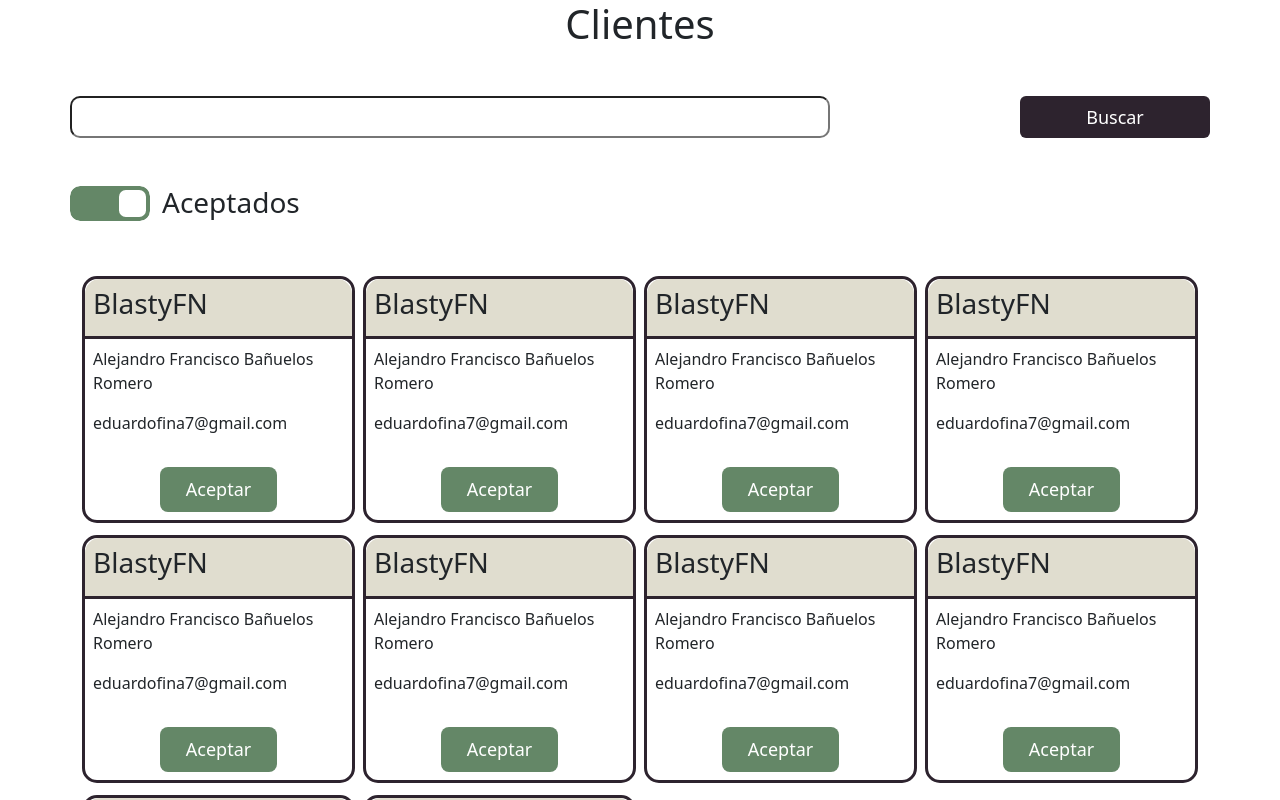
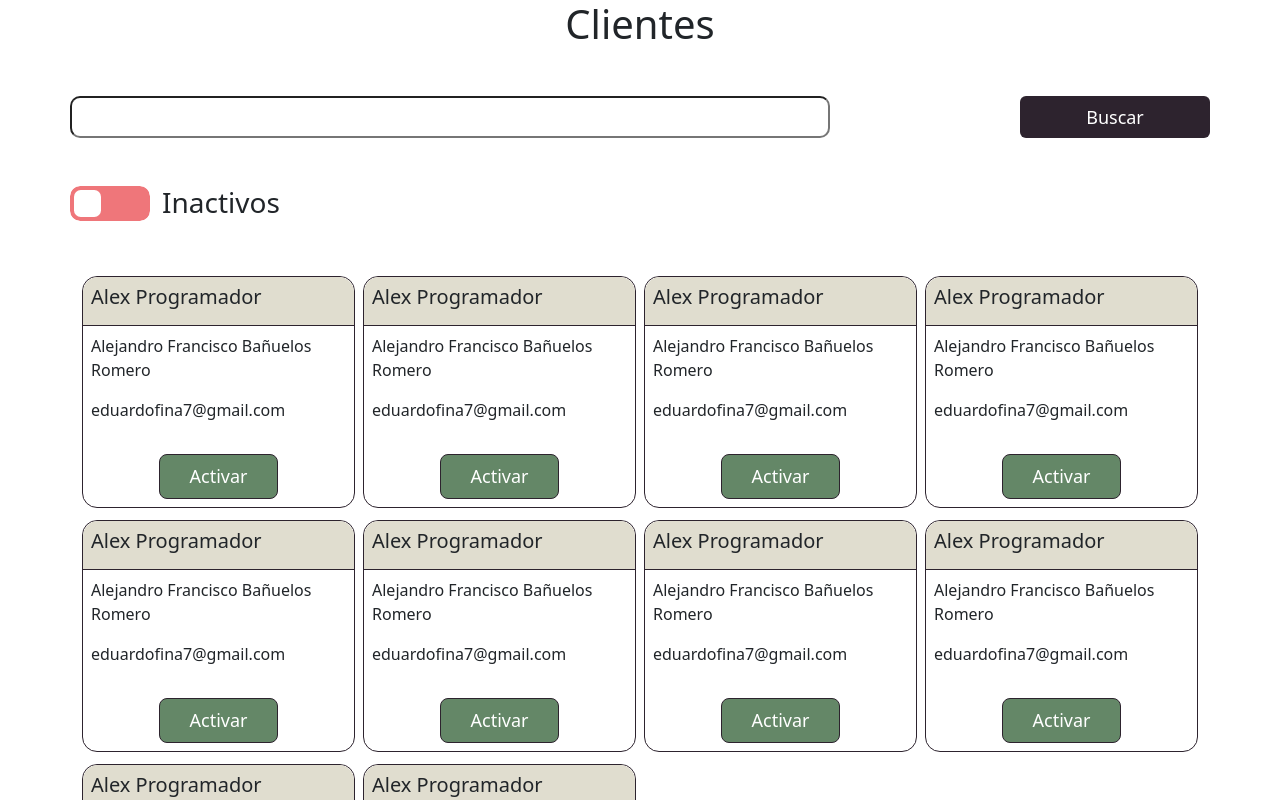
Before and after one commit to BlastyFN/factura-sync, a React (Create React App) app: page / in a window 1280 px wide. Shown: the top 800 px of the page. Built offline with nearby package versions, Linux system fonts and the light colour scheme.

Commit message:
Interfaz de clientes v1.1

```diff
--- a/src/components/ClientsContainer.jsx
+++ b/src/components/ClientsContainer.jsx
@@ -2,22 +2,22 @@
 import React, {useState } from 'react';
 
 const ClientsContainer = () =>{
-    const [accepted, setAccepted] = useState(true);
+    const [active, setActive] = useState(false);
     const [filterText, setFilterText] = useState("");
 
-    const toggleAcceptance=()=> {
-        setAccepted(!accepted);
+    const toggleActivity=()=> {
+        setActive(!active);
     }
     return(
         <div className='ClientsContainer'>
             <h1 className='text-center'>Clientes</h1>
-            <ClientsFilter isAccepted={accepted} onChangeSwitch={toggleAcceptance} onBtnSubmit={setFilterText}/>
-            <ClientBoard />
+            <ClientsFilter isActive={active} onChangeSwitch={toggleActivity} onBtnSubmit={setFilterText}/>
+            <ClientBoard isActive={active} />
         </div>
     );
 }
 
-const ClientsFilter = ({isAccepted, onChangeSwitch, onBtnSubmit}) =>{
+const ClientsFilter = ({isActive, onChangeSwitch, onBtnSubmit}) =>{
     //Estado local para poder limpiarlo cuando cambia el switch
     const [search, setSearch] = useState('');
     return(
@@ -29,7 +29,7 @@ const ClientsFilter = ({isAccepted, onChangeSwitch, onBtnSubmit}) =>{
             </div>
             <div className='row client-filter-row'>
                 <div className="switch col-2  d-inline-block">
-                    <input type="checkbox" id="switch-1" className="switch-input"  checked={isAccepted} onChange={()=>{
+                    <input type="checkbox" id="switch-1" className="switch-input"  checked={isActive} onChange={()=>{
                         onChangeSwitch();
                         setSearch("");
                         onBtnSubmit("");
@@ -37,7 +37,7 @@ const ClientsFilter = ({isAccepted, onChangeSwitch, onBtnSubmit}) =>{
                     <label htmlFor="switch-1" className="switch-label"></label>
 
                 </div>
-                <h3 className='d-inline-block col-10'>{isAccepted ? "Aceptados" : "No Aceptados"}</h3>
+                <h3 className='d-inline-block col-10'>{isActive ? "Activos" : "Inactivos"}</h3>
             </div>
 
             <div className='row client-filter-row'>
@@ -48,20 +48,21 @@ const ClientsFilter = ({isAccepted, onChangeSwitch, onBtnSubmit}) =>{
     );
 }
 
-const ClientBoard = () =>{
+const ClientBoard = ({isActive}) =>{
+
     return(
         <div className='container overflow-hidden'>
             <div className='row row-cols-2 row-cols-lg-4 g-1 g-lg-2'>
-                <ClientCard />
-                <ClientCard />
-                <ClientCard />
-                <ClientCard />
-                <ClientCard />
-                <ClientCard />
-                <ClientCard />
-                <ClientCard />
-                <ClientCard />
-                <ClientCard />
+                <ClientCard isActive={isActive} />
+                <ClientCard isActive={isActive} />
+                <ClientCard isActive={isActive} />
+                <ClientCard isActive={isActive} />
+                <ClientCard isActive={isActive} />
+                <ClientCard isActive={isActive} />
+                <ClientCard isActive={isActive} />
+                <ClientCard isActive={isActive} />
+                <ClientCard isActive={isActive} />
+                <ClientCard isActive={isActive} />
 
 
             </div>
@@ -70,19 +71,19 @@ const ClientBoard = () =>{
     );
 }
 
-const ClientCard = ()=>{
+const ClientCard = ({isActive, client})=>{
     return(
         <div className='col mb-1'>
             <div className='ClientCard col'>
                 <div className='ClientCard-header p-2'>
-                    <h3>BlastyFN</h3>
+                    <h5>Alex Programador</h5>
                 </div>
                 <div className='ClientCard-body p-2'>
                     <p >Alejandro Francisco Bañuelos Romero</p>
                     <p>eduardofina7@gmail.com</p>
                 </div>
                 <div className='ClientCard-footer p-2 d-grid gap-2 col-6 mx-auto'>
-                    <button className='btn btn-lg btn-green'>Aceptar</button>
+                    <button className={"btn btn-lg " + (isActive?"btn-red":"btn-green")}>{isActive?"Desactivar":"Activar"}</button>
                 </div>
 
             </div>
--- a/src/global.css
+++ b/src/global.css
@@ -34,6 +34,7 @@
 
 .ClientCard{
     border-style: solid;
+    border-width: 1px;
     border-color: var(--Raisin-Black);
     padding: 0;
     border-radius: 15px;
@@ -48,6 +49,7 @@
     border-color: var(--Raisin-Black);
     border-top-right-radius: 15px;
     border-top-left-radius: 15px;
+    border-width: 1px;
 }
 
 .ClientCard-header h2{
@@ -59,4 +61,16 @@
     background-color: var(--Green);
     color: white;
     font-size: large;
+    border-style: solid;
+    border-width: 1px;
+    border-color: var(--Raisin-Black);
 }
+
+.btn-red{
+    background-color: var(--Red);
+    border-color: var(--Raisin-Black);
+    color: white;
+    font-size: large;
+    border-style: solid;
+    border-width: 1px;
+}
```
Also changed, not shown: 1 other file (tests, documents, lock files or other folders).
